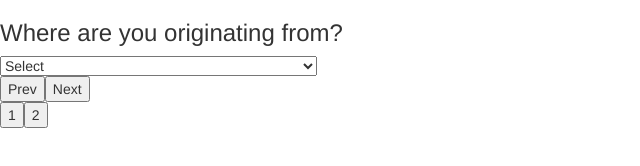
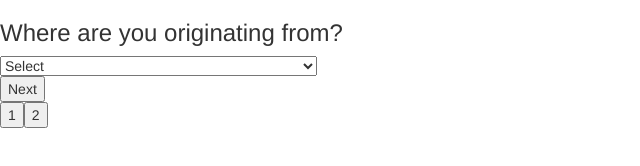
Before and after one commit to jkhedani/culture-shocks, a React (Vite) app: page /onboard in a window 1280 px wide. Shown: the top 166 px of the page, without its empty margins (0-640 px from the left). Built offline with nearby package versions, Linux system fonts and the light colour scheme.

Commit message:
updated onboarding buttons

```diff
--- a/src/routes/Onboard/index.tsx
+++ b/src/routes/Onboard/index.tsx
@@ -35,16 +35,10 @@ class Onboard extends Component<{}> {
             <div className="content">
               <h3>Where are you originating from?</h3>
               <SelectCountry />
+
               <button
                 onClick={() => {
-                  this.goSlide(1);
-                }}
-              >
-                Prev
-              </button>
-              <button
-                onClick={() => {
-                  this.goSlide(3);
+                  this.goSlide(2);
                 }}
               >
                 Next
@@ -62,7 +56,7 @@ class Onboard extends Component<{}> {
               <SelectFeeling />
               <button
                 onClick={() => {
-                  this.goSlide(2);
+                  this.goSlide(1);
                 }}
               >
                 Prev
```
